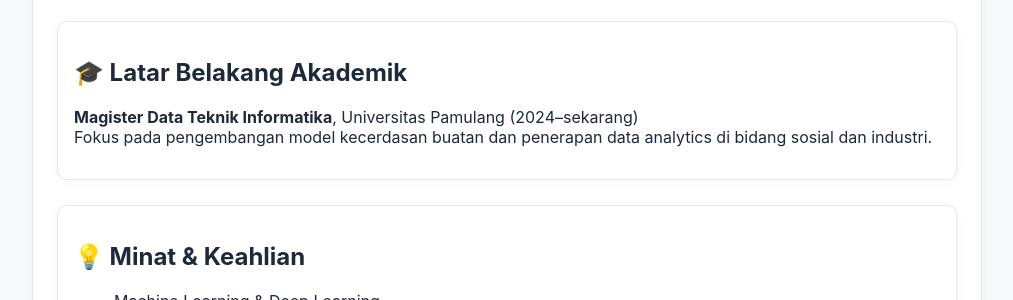
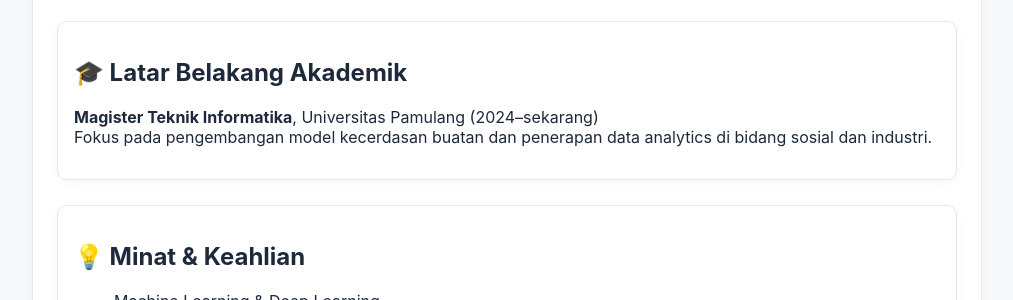
Before and after one commit to Jiku1/Alex-Nugraha, a Jekyll site: the page built from about.md, in a window 1280 px wide and 1400 px high. Shown: the part 442-742 px from the top of the window, without its empty margins (133-1146 px from the left). Built offline with Jekyll 4.4.1, drawn with Linux system fonts in a browser that asks for light colours.

Commit message:
Update about.md

```diff
--- a/about.md
+++ b/about.md
@@ -17,7 +17,7 @@ title: Tentang Saya
 
   <div class="about-section">
     <h2>🎓 Latar Belakang Akademik</h2>
-    <p><strong>Magister Data Teknik Informatika</strong>, Universitas Pamulang (2024–sekarang)<br>
+    <p><strong>Magister Teknik Informatika</strong>, Universitas Pamulang (2024–sekarang)<br>
     Fokus pada pengembangan model kecerdasan buatan dan penerapan data analytics di bidang sosial dan industri.</p>
   </div>
 
```
